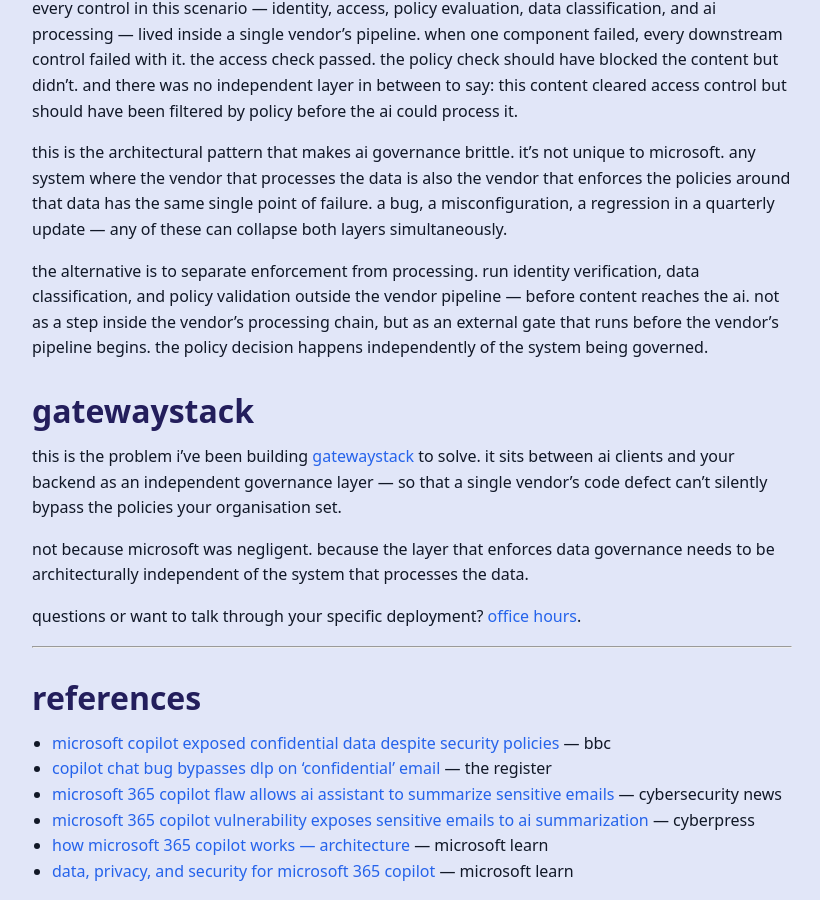
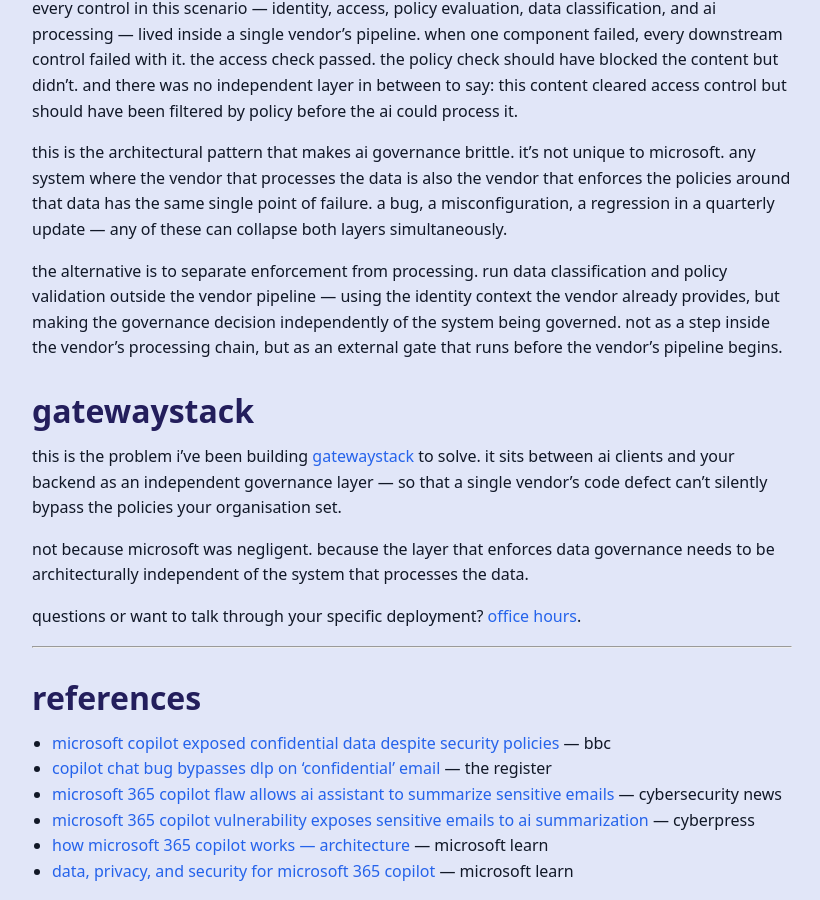
Before and after one commit to davidcrowe/reducibl.com, a Jekyll site: the page built from _posts/2026-02-20-copilot-governance-gap.md, in a window 1280 px wide and 900 px high, scrolled down 793 px. Shown: the whole window, without its empty margins (228-1048 px from the left). Built offline with Jekyll 4.4.1, drawn with Linux system fonts in a browser that asks for light colours.

Commit message:
refine copilot post: fix identity framing, cut redundant closer

```diff
--- a/_posts/2026-02-20-copilot-governance-gap.md
+++ b/_posts/2026-02-20-copilot-governance-gap.md
@@ -22,7 +22,7 @@ every control in this scenario — identity, access, policy evaluation, data cla
 
 this is the architectural pattern that makes ai governance brittle. it's not unique to microsoft. any system where the vendor that processes the data is also the vendor that enforces the policies around that data has the same single point of failure. a bug, a misconfiguration, a regression in a quarterly update — any of these can collapse both layers simultaneously.
 
-the alternative is to separate enforcement from processing. run identity verification, data classification, and policy validation outside the vendor pipeline — before content reaches the ai. not as a step inside the vendor's processing chain, but as an external gate that runs before the vendor's pipeline begins. the policy decision happens independently of the system being governed.
+the alternative is to separate enforcement from processing. run data classification and policy validation outside the vendor pipeline — using the identity context the vendor already provides, but making the governance decision independently of the system being governed. not as a step inside the vendor's processing chain, but as an external gate that runs before the vendor's pipeline begins.
 
 ## gatewaystack
 
```
